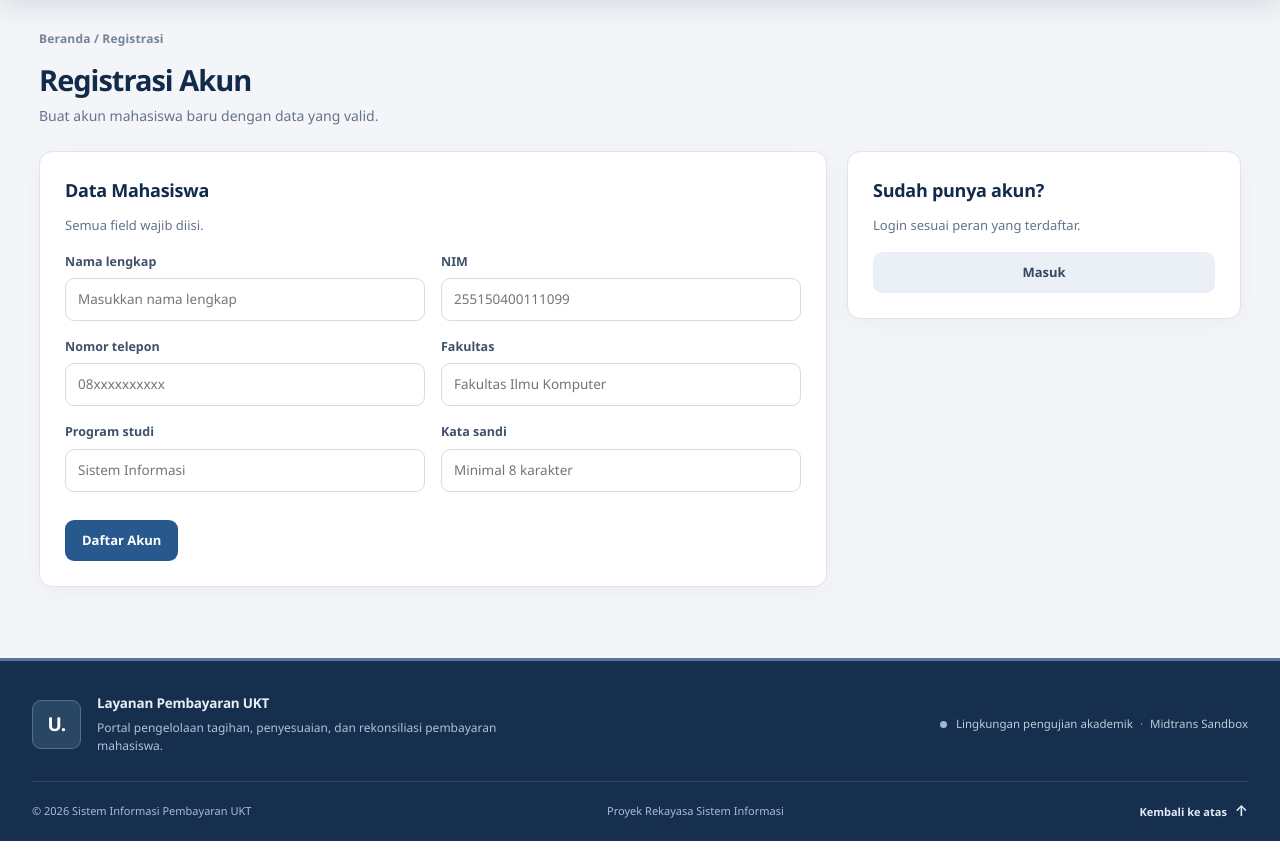
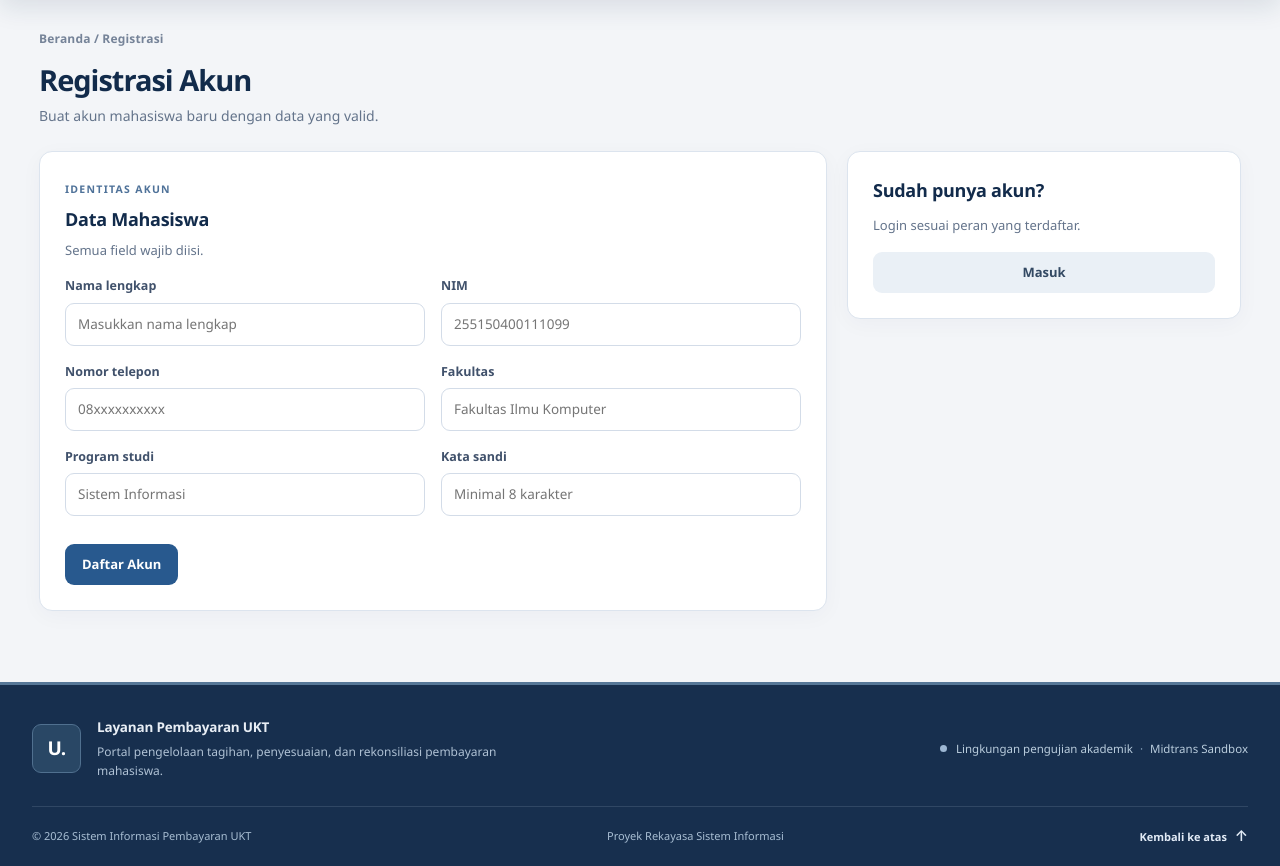
Before and after one commit to just-irvy/sistem-ukt, a Laravel app: page /registrasi in a window 1280 px wide. Shown: the part 83-949 px from the top of the page. Before the commit the page ends 924 px from the top, so only its background shows below. Run offline with Laravel 12, Linux system fonts and the light colour scheme.

Commit message:
style: refine registration hierarchy without modifying its fields

```diff
--- a/resources/views/auth/registrasi.blade.php
+++ b/resources/views/auth/registrasi.blade.php
@@ -9,9 +9,10 @@
     <h1>Registrasi Akun</h1>
     <p class="subjudul">Buat akun mahasiswa baru dengan data yang valid.</p>
 
-    <div class="tata-letak">
+    <div class="tata-letak register-layout">
         <div class="kartu">
-            <h2>Data Mahasiswa</h2>
+            <span class="section-eyebrow">IDENTITAS AKUN</span>
+            <h2 style="margin-top: 7px;">Data Mahasiswa</h2>
             <p class="ket">Semua field wajib diisi.</p>
 
             {{-- Pesan hasil registrasi: Data tidak lengkap / NIM sudah terdaftar --}}
```
